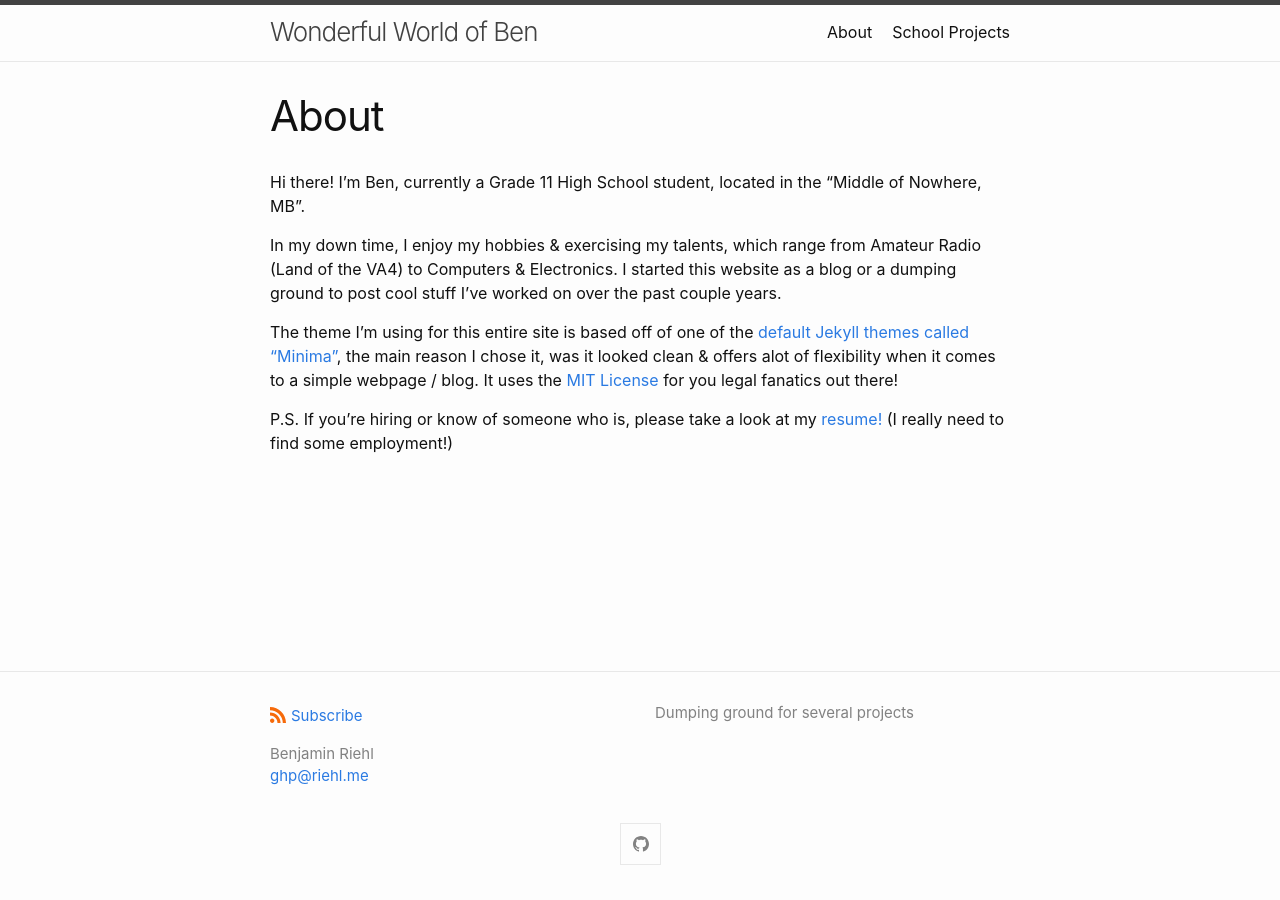
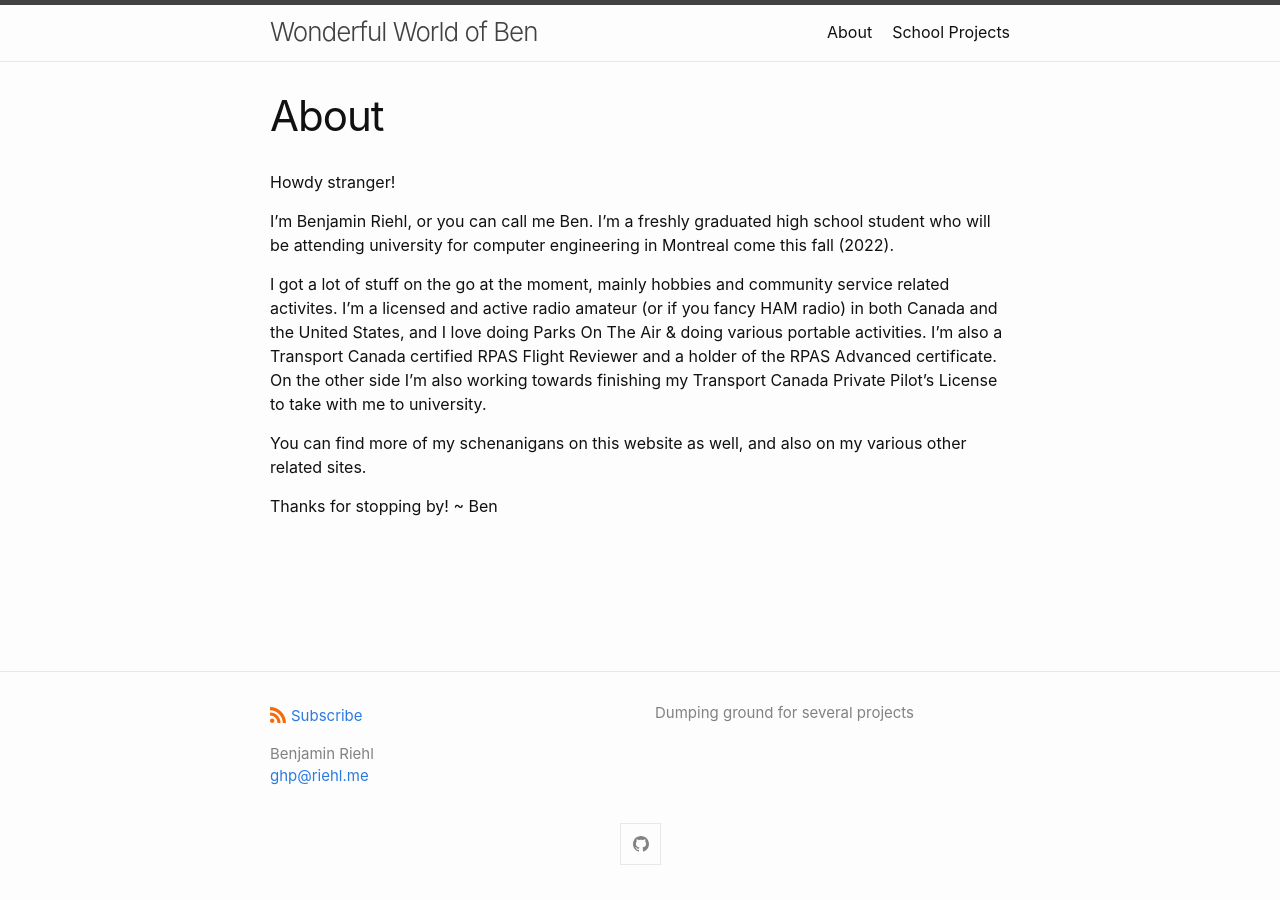
Before and after one commit to benjaminriehl/benjaminriehl.github.io, a Jekyll site: the page built from about.md, in a window 1280 px wide. Built offline with Jekyll 4.4.1, drawn with Linux system fonts in a browser that asks for light colours.

Commit message:
Update about.md

```diff
--- a/about.md
+++ b/about.md
@@ -4,11 +4,13 @@ title: About
 permalink: /about/
 ---
 
-Hi there! I'm Ben, currently a Grade 11 High School student, located in the "Middle of Nowhere, MB".
+Howdy stranger!
 
-In my down time, I enjoy my hobbies & exercising my talents, which range from Amateur Radio (Land of the VA4) to Computers & Electronics.
-I started this website as a blog or a dumping ground to post cool stuff I've worked on over the past couple years.
+I'm Benjamin Riehl, or you can call me Ben. I'm a freshly graduated high school student who will be attending university for computer engineering in Montreal come this fall (2022).
 
-The theme I'm using for this entire site is based off of one of the [default Jekyll themes called "Minima"](https://github.com/jekyll/minima), the main reason I chose it, was it looked clean & offers alot of flexibility when it comes to a simple webpage / blog. It uses the [MIT License](https://riehl.me/LICENSE.txt) for you legal fanatics out there!
+I got a lot of stuff on the go at the moment, mainly hobbies and community service related activites. I'm a licensed and active radio amateur (or if you fancy HAM radio) in both Canada and the United States, and I love doing Parks On The Air & doing various portable activities. I'm also a Transport Canada certified RPAS Flight Reviewer and a holder of the RPAS Advanced certificate. On the other side I'm also working towards finishing my Transport Canada Private Pilot's License to take with me to university.
 
-P.S. If you're hiring or know of someone who is, please take a look at my [resume!](https://riehl.me/files/BenRiehlResume.pdf) (I really need to find some employment!)
+You can find more of my schenanigans on this website as well, and also on my various other related sites.
+
+Thanks for stopping by!
+~ Ben
```
